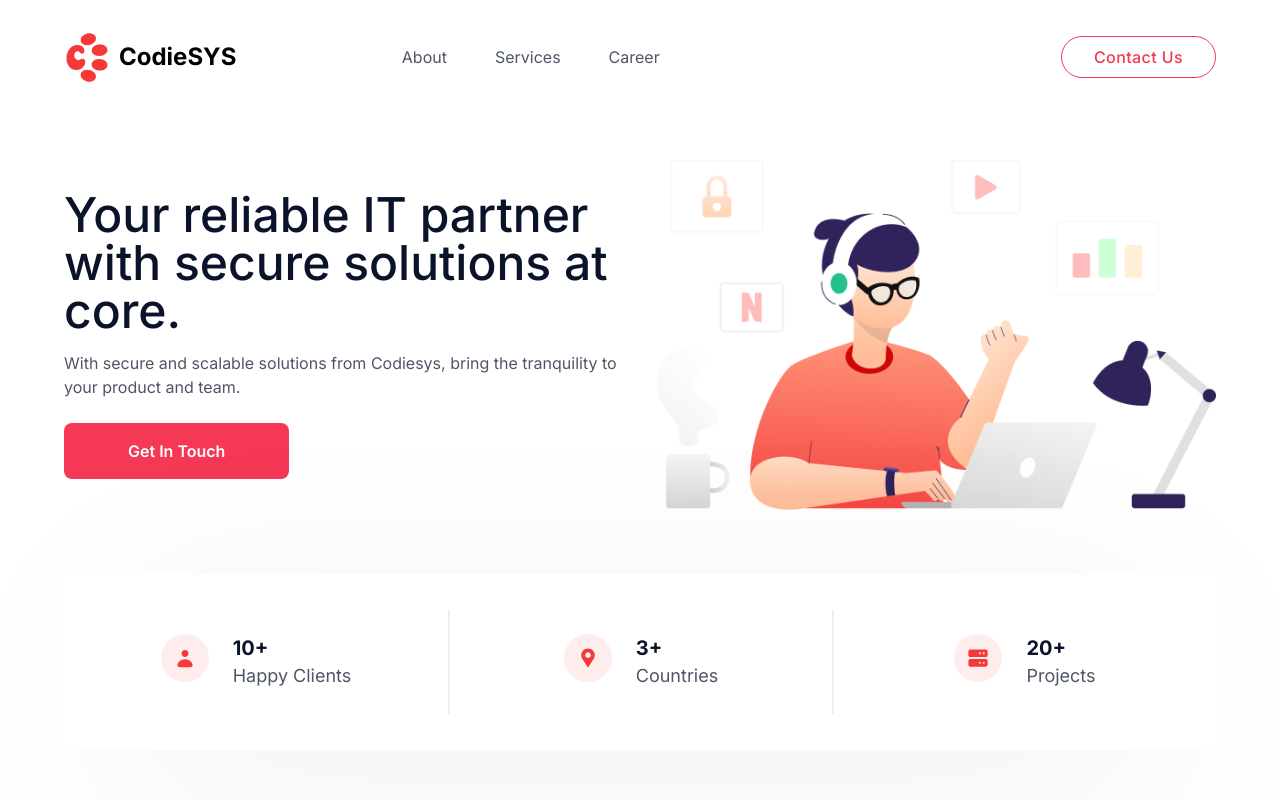
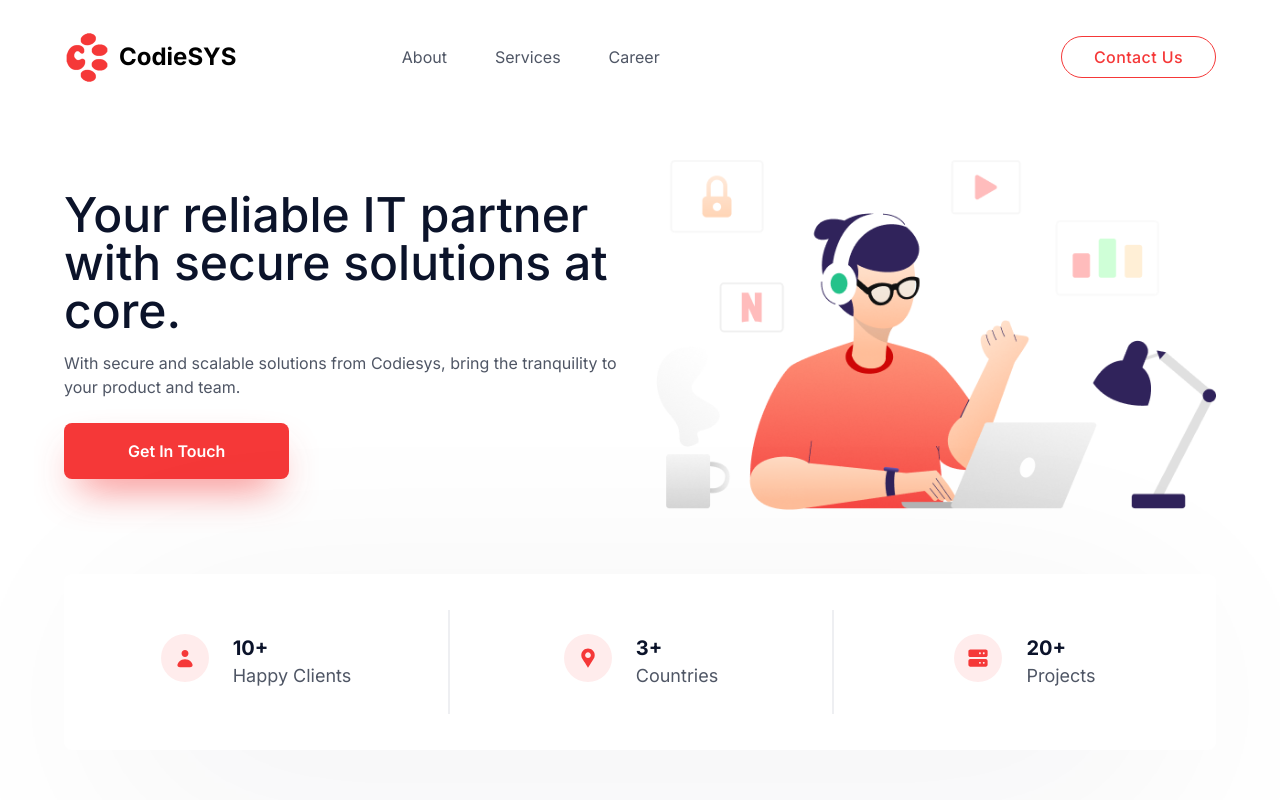
Before and after one commit to codiesys/website, a Next.js app: page / in a window 1280 px wide. Shown: the top 800 px of the page. Built offline with nearby package versions, Linux system fonts and the light colour scheme.

Commit message:
UI Fixes

```diff
--- a/src/app/components/Header.tsx
+++ b/src/app/components/Header.tsx
@@ -122,7 +122,7 @@ const Header = () => {
         <div className="bg-white-500 sm:px-3">
           <ul className="flex w-full justify-between items-center text-black-500">
             <Link
-              href="about"
+              href="/#about"
               className={
                 "mx-1 sm:mx-2 px-3 sm:px-4 py-2 flex flex-col items-center text-xs border-t-2 transition-all " +
                 (activeLink === "about"
@@ -147,7 +147,7 @@ const Header = () => {
               About
             </Link>
             <Link
-              href="services"
+              href="/#services"
               className={
                 "mx-1 sm:mx-2 px-3 sm:px-4 py-2 flex flex-col items-center text-xs border-t-2 transition-all " +
                 (activeLink === "services"
@@ -236,7 +236,7 @@ const Header = () => {
               Testimonial
             </LinkScroll> */}
             <Link
-              href="career"
+              href="/#career"
               className={
                 "mx-1 sm:mx-2 px-3 sm:px-4 py-2 flex flex-col items-center text-xs border-t-2 transition-all " +
                 (activeLink === "career"
--- a/src/app/components/misc/ButtonPrimary.tsx
+++ b/src/app/components/misc/ButtonPrimary.tsx
@@ -4,7 +4,7 @@ const ButtonPrimary: FC<any> = ({ children, addClass }) => {
   return (
     <button
       className={
-        "py-3 lg:py-4 px-12 lg:px-16 text-white-500 font-semibold rounded-lg bg-orange-500 hover:shadow-orange-md transition-all outline-none " +
+        "py-3 lg:py-4 px-12 lg:px-16 text-white-500 font-semibold rounded-lg bg-orange-500 shadow-orange-md transition-all outline-none " +
         addClass
       }
     >
--- a/tailwind.config.ts
+++ b/tailwind.config.ts
@@ -28,7 +28,7 @@ const config: Config = {
       },
       orange: {
         100: "#FFECEC",
-        500: "#F53855",
+        500: "#F53838",
       },
       green: {
         500: "#2FAB73",
```
